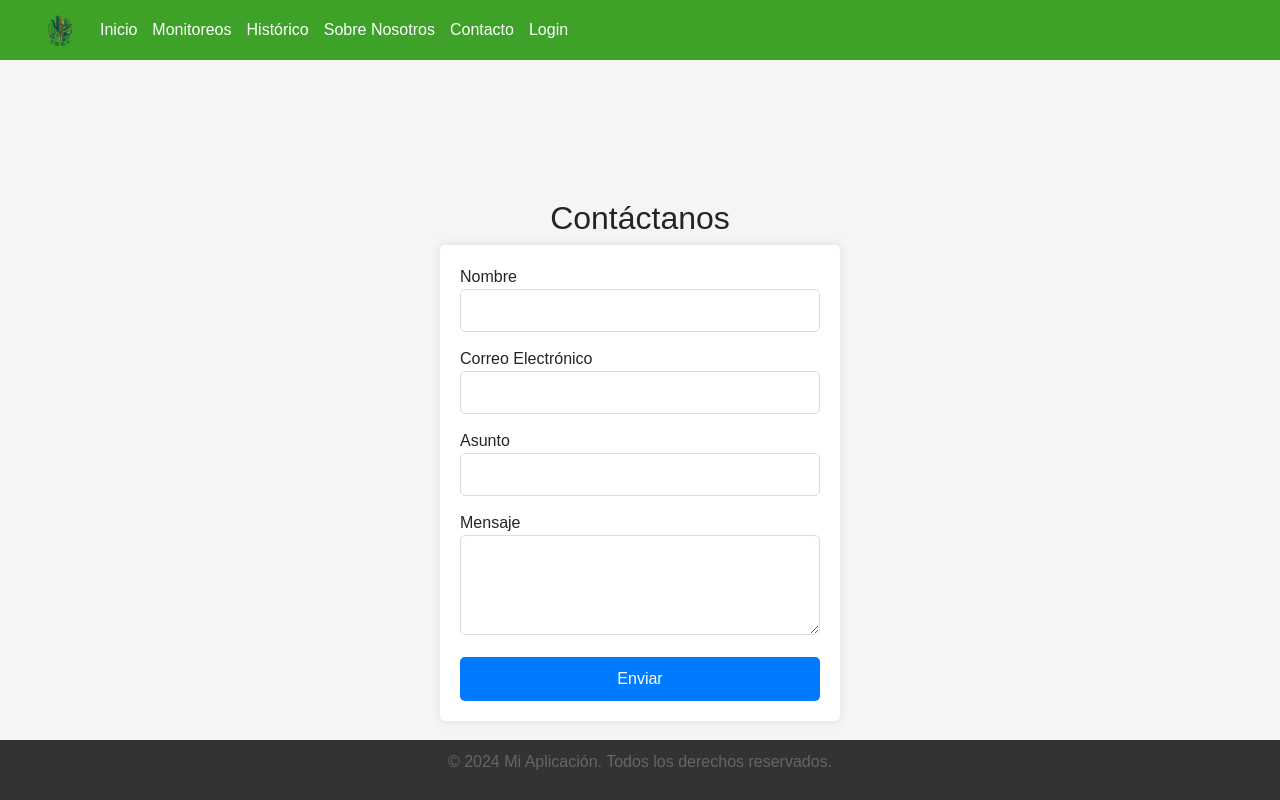
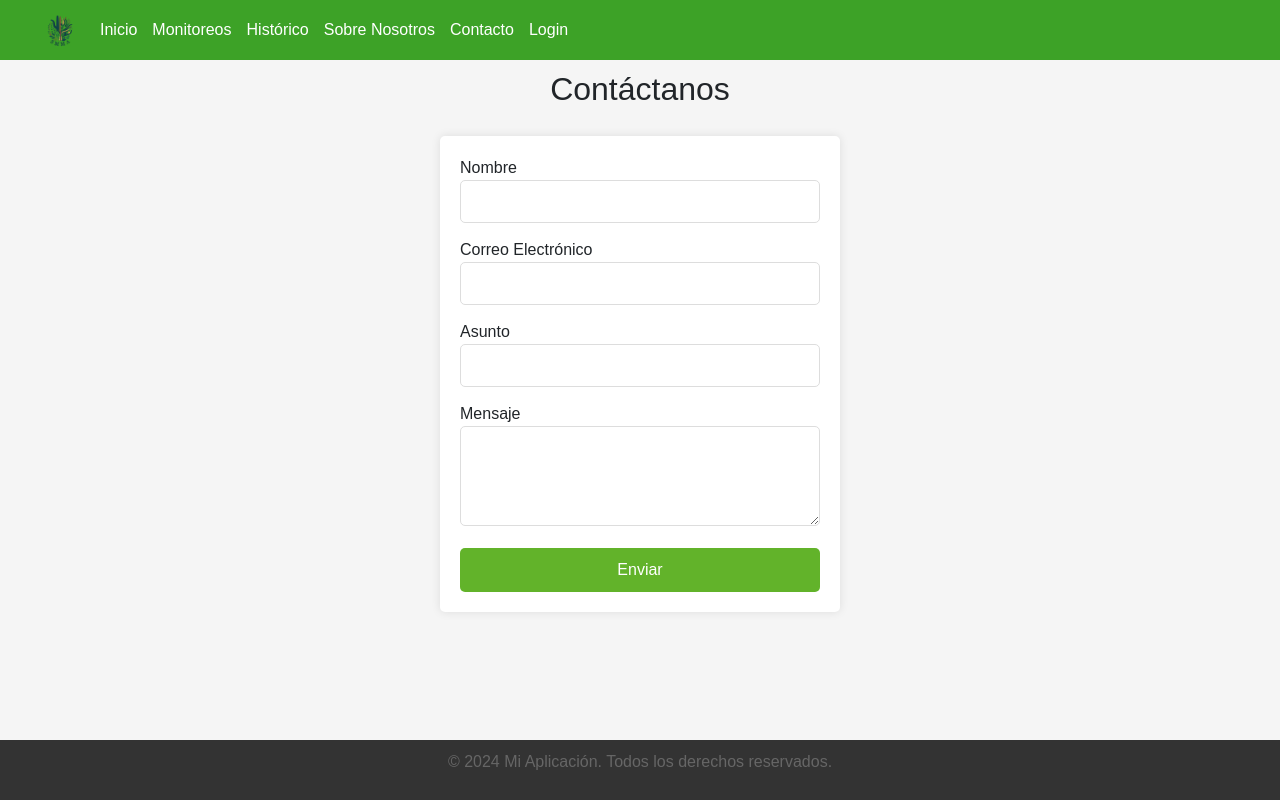
Before and after one commit to DRIVADS/SMMA-WebSite, a React (Vite) app: page /contact in a window 1280 px wide. Built offline with nearby package versions, Linux system fonts and the light colour scheme.

Commit message:
Correccion del pie de pagina

```diff
--- a/src/pages/ContactPage.jsx
+++ b/src/pages/ContactPage.jsx
@@ -81,8 +81,8 @@ const styles = {
         display: "flex",
         flexDirection: "column",
         alignItems: "center",
-        justifyContent: "center",
-        height: "100vh",
+        padding: "10px",
+        minHeight: "100vh", // Cambia "height" por "minHeight"
         backgroundColor: "#f5f5f5"
     },
     form: {
@@ -91,7 +91,8 @@ const styles = {
         borderRadius: "5px",
         boxShadow: "0px 0px 10px rgba(0, 0, 0, 0.1)",
         width: "100%",
-        maxWidth: "400px"
+        maxWidth: "400px",
+        marginTop: "20px" // Ajusta el margen superior para controlar la distancia del menú
     },
     formGroup: {
         marginBottom: "15px"
@@ -101,12 +102,14 @@ const styles = {
         padding: "10px",
         border: "1px solid #ddd",
         borderRadius: "5px",
-        fontSize: "14px"
+        fontSize: "14px",
+        backgroundColor: "#ffffff",  // Fondo blanco
+        color: "black",              // Texto oscuro
     },
     button: {
         width: "100%",
         padding: "10px",
-        backgroundColor: "#007bff",
+        backgroundColor: "#62b32a",
         border: "none",
         borderRadius: "5px",
         color: "#fff",
@@ -115,4 +118,5 @@ const styles = {
     }
 };
 
+
 export default ContactPage;  // Asegúrate de exportar el componente como 'default'
```
